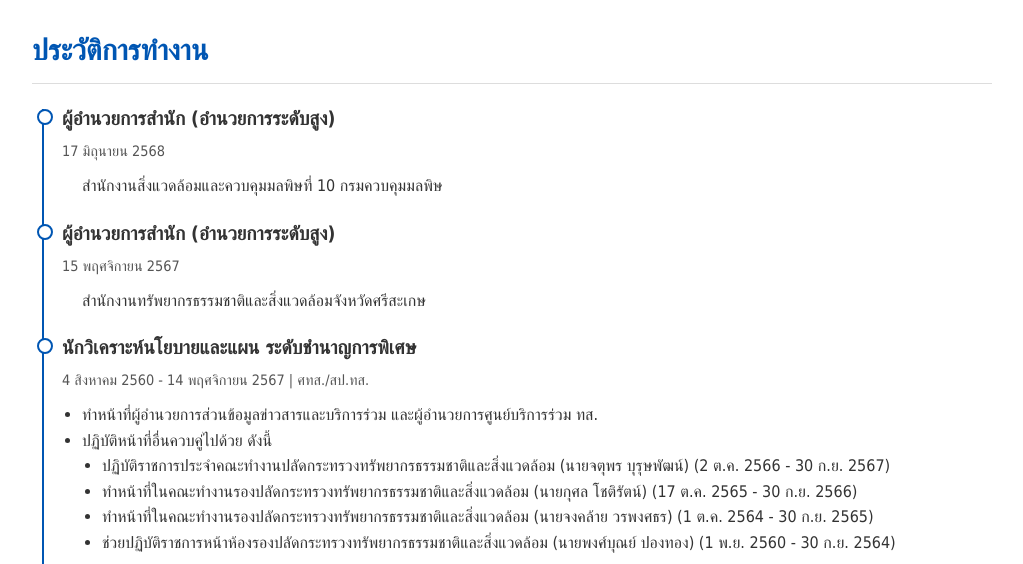
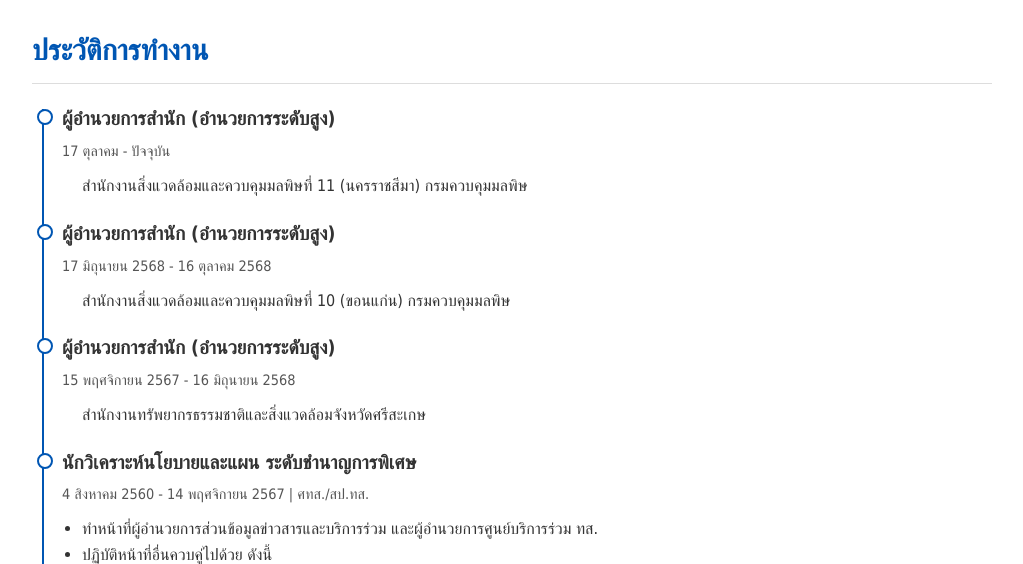
Before and after one commit to Kietpawpan/CV, a plain HTML site: page index.html in a window 1280 px wide. Shown: the part 235-799 px from the top of the page, without its empty margins (128-1151 px from the left). Drawn offline with Linux system fonts and the light colour scheme.

Commit message:
Update index.html

```diff
--- a/index.html
+++ b/index.html
@@ -111,14 +111,21 @@
         <section>
             <h2>ประวัติการทำงาน</h2>
             <div class="timeline">
+                 <div class="entry">
+                    <h3>ผู้อำนวยการสำนัก (อำนวยการระดับสูง)</h3>
+                    <div class="meta">17 ตุลาคม - ปัจจุบัน</div>
+                    <p>สำนักงานสิ่งแวดล้อมและควบคุมมลพิษที่ 11 (นครราชสีมา) กรมควบคุมมลพิษ</p>
+                </div>
+
                 <div class="entry">
                     <h3>ผู้อำนวยการสำนัก (อำนวยการระดับสูง)</h3>
-                    <div class="meta">17 มิถุนายน 2568</div>
-                    <p>สำนักงานสิ่งแวดล้อมและควบคุมมลพิษที่ 10 กรมควบคุมมลพิษ</p>
+                    <div class="meta">17 มิถุนายน 2568 - 16 ตุลาคม 2568</div>
+                    <p>สำนักงานสิ่งแวดล้อมและควบคุมมลพิษที่ 10 (ขอนแก่น) กรมควบคุมมลพิษ</p>
                 </div>
+
                 <div class="entry">
                     <h3>ผู้อำนวยการสำนัก (อำนวยการระดับสูง)</h3>
-                    <div class="meta">15 พฤศจิกายน 2567</div>
+                    <div class="meta">15 พฤศจิกายน 2567 - 16 มิถุนายน 2568</div>
                     <p>สำนักงานทรัพยากรธรรมชาติและสิ่งแวดล้อมจังหวัดศรีสะเกษ</p>
                 </div>
                 <div class="entry">
```
